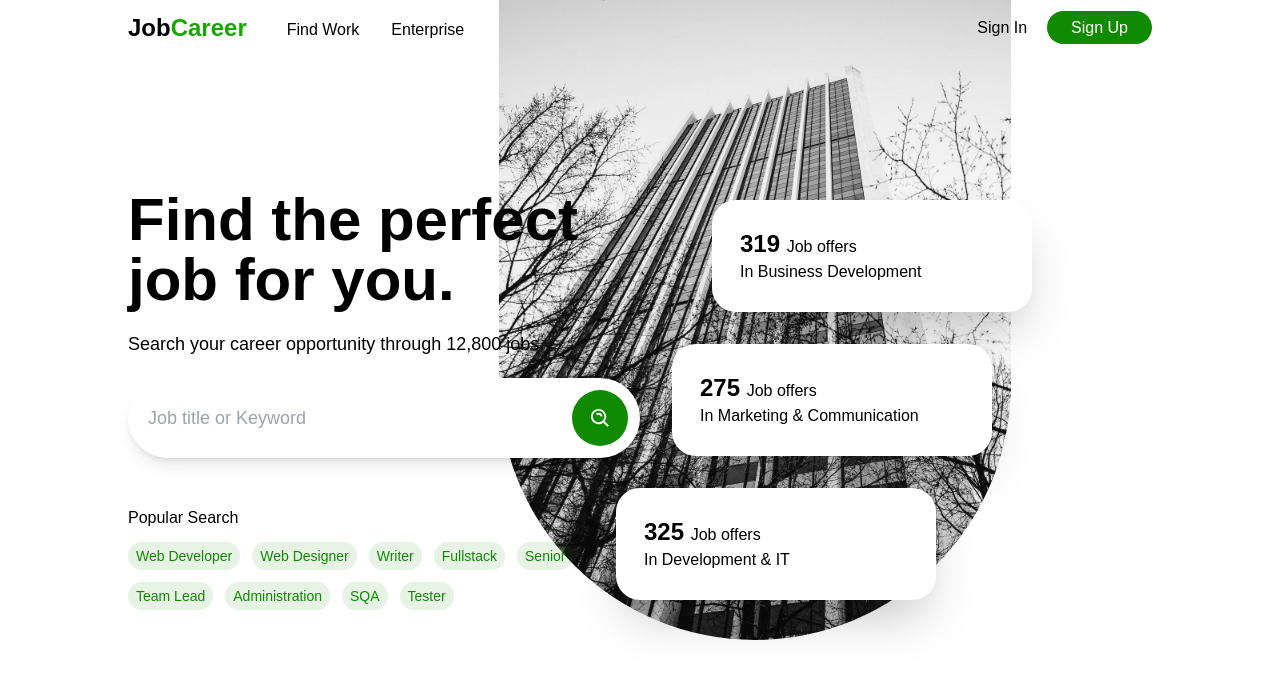
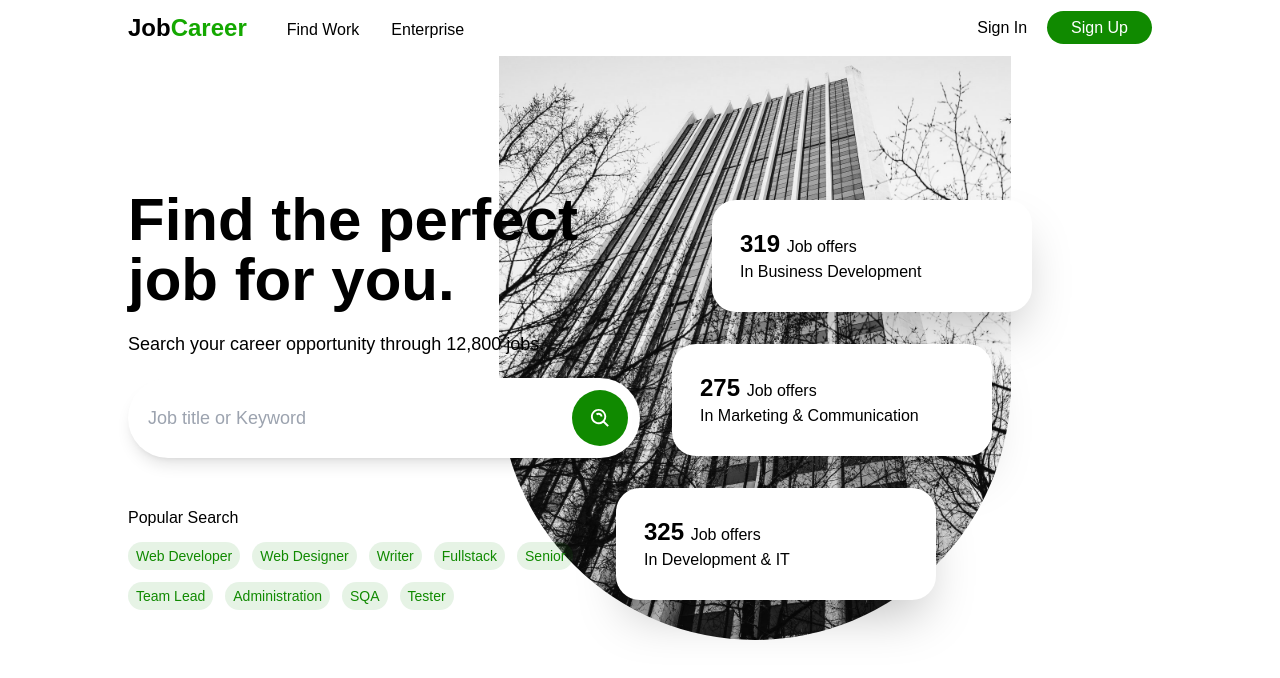
Before and after one commit to sagorranait/JobCareer, a Next.js app: page / in a window 1280 px wide. Shown: the top 678 px of the page. Built offline with nearby package versions, Linux system fonts and the light colour scheme; no server answers.

Commit message:
Added shadow in the navbar.

```diff
--- a/components/TheMenu.js
+++ b/components/TheMenu.js
@@ -11,7 +11,7 @@ const TheMenu = () => {
  const router = useRouter();
  const dispatch = useDispatch();
  const user = useSelector(getUser);
-const { data: session, status: loading } = useSession();
+ const { data: session, status: loading } = useSession();
 
  useEffect(() => {
    const fetchData = async () => {
@@ -31,7 +31,7 @@ const { data: session, status: loading } = useSession();
  }, [session]);
 
   return (
-   <nav className='w-full h-14 fixed z-[999]'>
+   <nav className='w-full fixed z-[999] bg-white shadow-sm h-16 xl:h-14 xl:shadow-none'>
       <ul className='w-4/5 mx-auto flex gap-5 h-full items-center'>
          <li className='flex-auto'>
             <div className="flex items-center gap-10">
--- a/pages/works/index.js
+++ b/pages/works/index.js
@@ -40,7 +40,7 @@ const Work = ({ jobData, perPage, totalPages }) => {
       </Head>
       <main>
         <TheDivArea>
-          <div className="work-area mt-20 p-4 w-11/12 lg:w-11/12 xl:mt-40 xl:h-[780px] xl:w-auto xl:overflow-auto 2xl:mt-20 2xl:h-[780px] 2xl:overflow-auto">
+          <div className="work-area mt-20 w-11/12 lg:w-11/12 xl:mt-40 xl:h-[780px] xl:w-auto xl:overflow-auto xl:p-4 2xl:p-4 2xl:mt-20 2xl:h-[780px] 2xl:overflow-auto">
             <div className="w-full">
               <div className="works grid grid-cols-1 gap-4 md:grid-cols-2 lg:gap-6">
                 {workData.map(({
```
